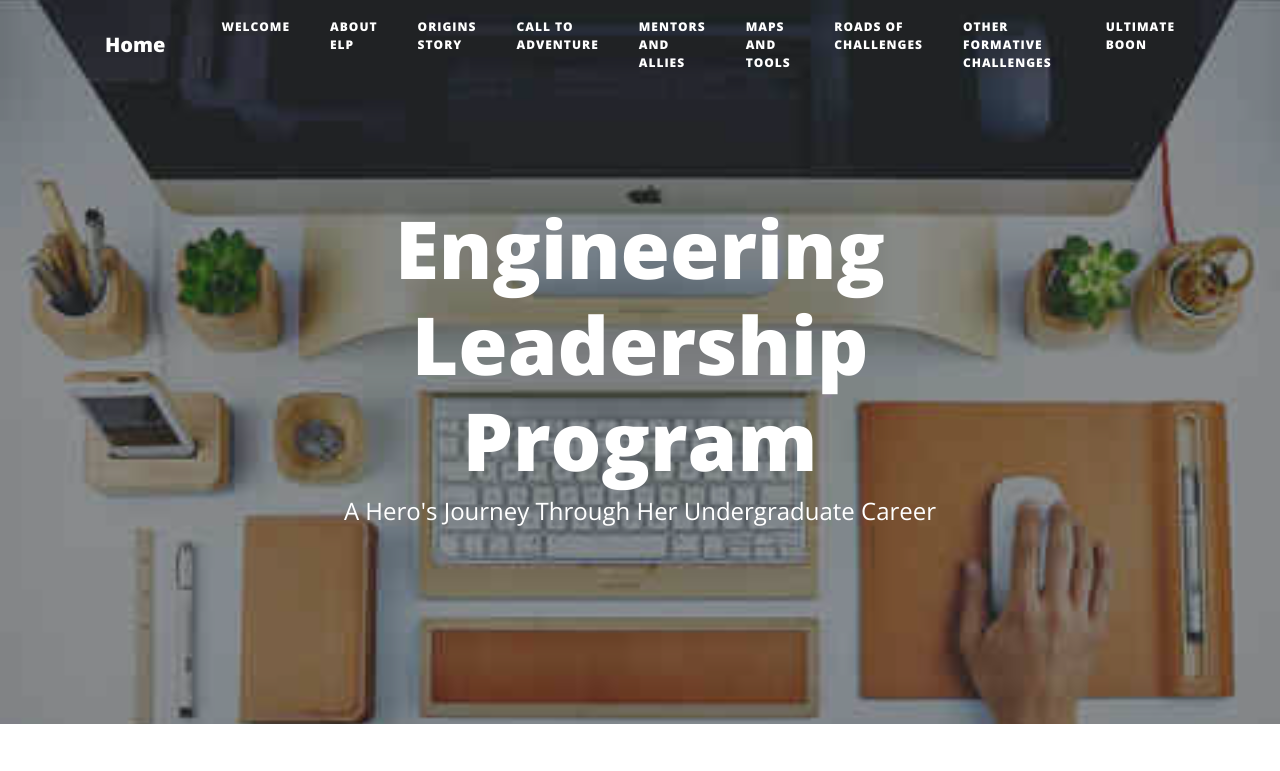
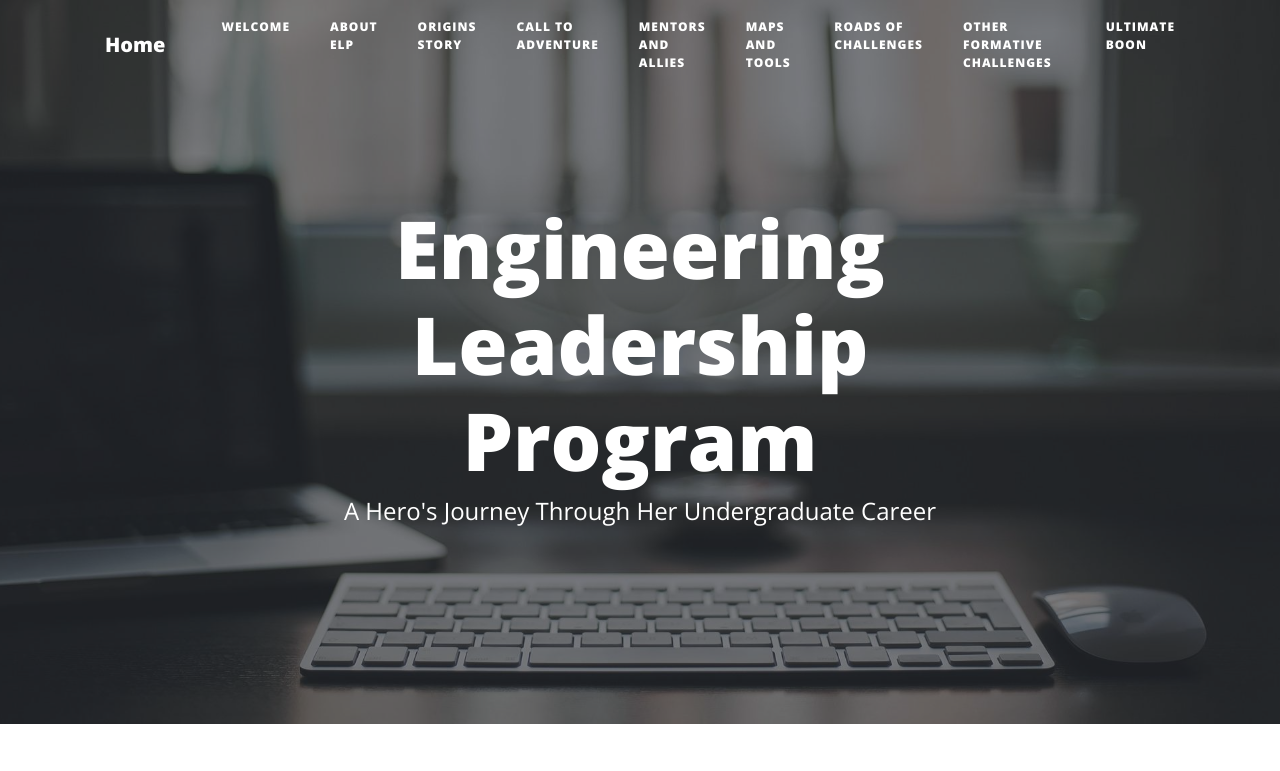
Before and after one commit to vanika-hans/github.io, a website: page ELP.html in a window 1280 px wide. Shown: the top 771 px of the page. Drawn offline with nearby package versions, Linux system fonts and the light colour scheme.

Commit message:
Edited ELP Homepage

```diff
--- a/ELP.html
+++ b/ELP.html
@@ -68,7 +68,7 @@
     </nav>
 
     <!-- Page Header -->
-    <header class="masthead" style="background-image: url('img/desk-productive.jpg')">
+    <header class="masthead" style="background-image: url('img/laptop-room-on-the-desk.jpg')">
       <div class="overlay"></div>
       <div class="container">
         <div class="row">
```
Also changed, not shown: index.html (+1 -1 lines), img/laptop-room-on-the-desk.jpg (added).
